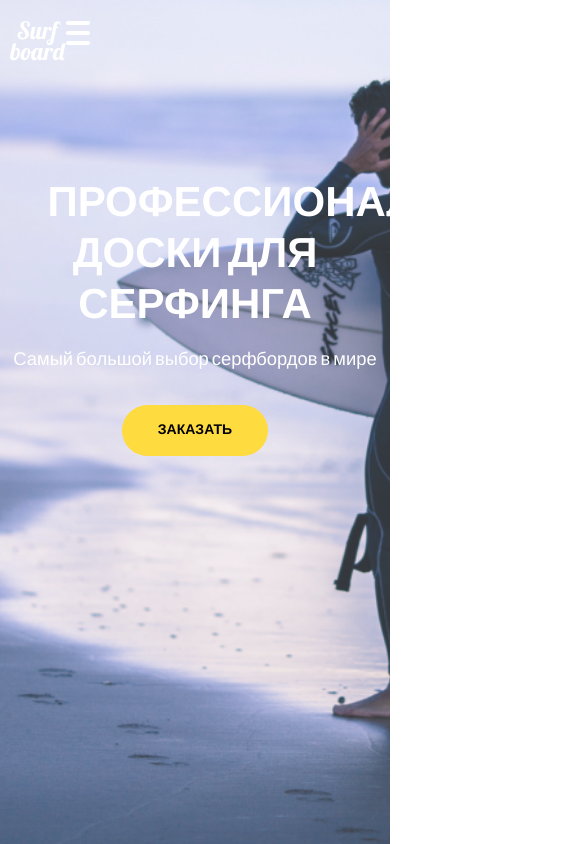
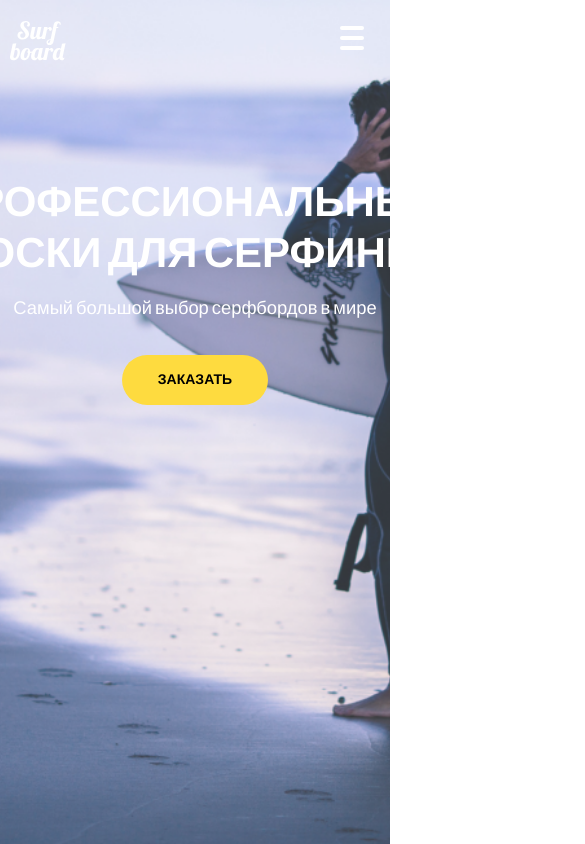
Before and after one commit to semka25sanya/Surfboard, a plain HTML site: page index.html in a window 390 px wide. Shown: the top 844 px of the page, 585 px wide, since content can reach past the window. Drawn offline with nearby package versions, Linux system fonts and the light colour scheme.

Commit message:
correction

```diff
--- a/css/blocks/_features.scss
+++ b/css/blocks/_features.scss
@@ -42,6 +42,9 @@ margin-bottom: rem(49px);
   flex-wrap: wrap;
   justify-content: space-between;
   margin-bottom: rem(114px);
+  @include tablets{
+    flex-wrap:nowrap;
+  }
 
   @include phones {
     flex-direction: column;
@@ -97,6 +100,9 @@ font-weight: 300;
 font-size: rem(18px);
 line-height: rem(22px);
 width: rem(279px);
+@include tablets {
+  width: auto;
+}
 }
 
 &__image-wrapper {
--- a/css/blocks/_footer.scss
+++ b/css/blocks/_footer.scss
@@ -1,8 +1,10 @@
 .footer {
   background: #fff;
-&__container {
+  width: 100%;
+  position: absolute;
+  bottom: 0;
 
-}
+
 
 
 &__content {
@@ -12,6 +14,8 @@
   justify-content: space-between;
   padding: rem(17px) rem(80px);
   align-items: center;
+
+
   @include phones{
     display:flex;
     flex-direction:column;
@@ -19,9 +23,8 @@
   }
 
 }
-&__map {
-  position: absolute;
-  bottom: 0;
-
+// &__map {
+//   position: absolute;
+//   bottom: 0;
+// }
 }
-}
--- a/css/blocks/_hamburger.scss
+++ b/css/blocks/_hamburger.scss
@@ -1,4 +1,7 @@
 .hamburger {
+  position:fixed;
+  right: rem(30px);
+  top: rem(30px);
   width: 24px;
   height: 24px;
   flex-direction: column;
--- a/css/blocks/_hero.scss
+++ b/css/blocks/_hero.scss
@@ -27,7 +27,7 @@
   width: rem(496px);
   margin-bottom: rem(17px);
   @include phones {
-    padding: 0 16%;
+    width:100%;
   }
 
 }
--- a/css/blocks/_map.scss
+++ b/css/blocks/_map.scss
@@ -2,8 +2,8 @@
   position: relative;
 }
 .map__img {
-
-  min-width: 100%;
+  width: 100%;
+  height: 100%;
   align-items: center;
 
 }
--- a/css/blocks/_reviewes.scss
+++ b/css/blocks/_reviewes.scss
@@ -41,6 +41,10 @@ margin-bottom: rem(32px);
   flex-direction: column;
   margin-left: rem(40px);
 
+  @include tablets {
+    margin: 0;
+  }
+
 }
 &__title {
 font-weight: bold;
--- a/index.html
+++ b/index.html
@@ -46,11 +46,7 @@
 </ul>
   </nav>
 <a href="tel:+88009039090" class="phone header__phone">8 800 903 90 90</a>
-<a href="" class="hamburger">
-  <span class="hamburger__plank"></span>
-  <span class="hamburger__plank"></span>
-  <span class="hamburger__plank"></span>
-</a>
+
 </div>
 </div>
 
@@ -285,13 +281,19 @@
       </ul>
     </div>
       </div>
-    </div>
+
   </footer>
 </section>
 </div>
 
 
   </div>
+  <a href="" class="hamburger">
+    <span class="hamburger__plank"></span>
+    <span class="hamburger__plank"></span>
+    <span class="hamburger__plank"></span>
+  </a>
+
   <nav class="fixed-menu">
     <ul class="fixed-menu__list">
       <li class="fixed-menu__item fixed-menu__item--active"> <a href="" class="fixed-menu__link"></a></li>
```
Also changed, not shown: css/main.css.
